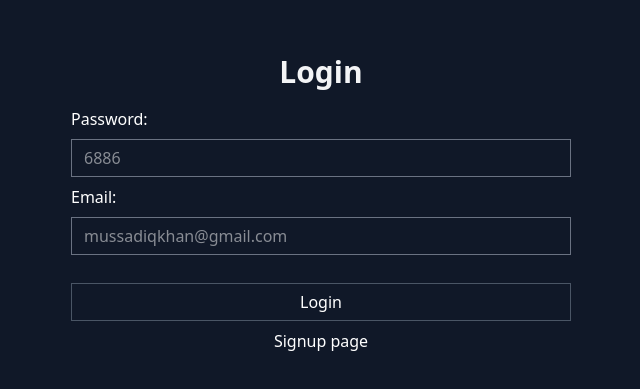
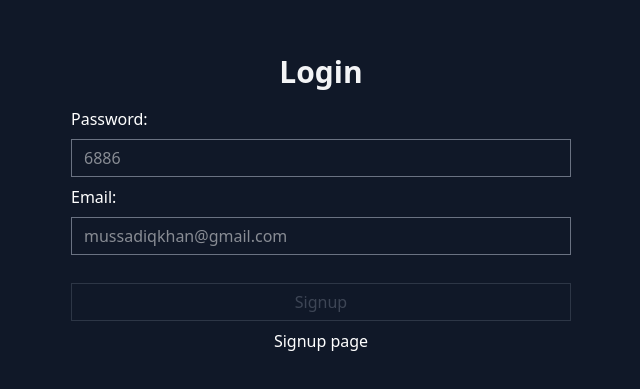
Before and after one commit to mussadiqkhan6886/auth, a Next.js app: page /login in a window 1280 px wide. Shown: the part 197-586 px from the top of the page, without its empty margins (319-959 px from the left). Built offline with nearby package versions, Linux system fonts and the light colour scheme.

Commit message:
fixed button

```diff
--- a/app/login/page.tsx
+++ b/app/login/page.tsx
@@ -2,7 +2,7 @@
 
 import Link from "next/link";
 import { useRouter } from "next/navigation";
-import { ChangeEvent, useState } from "react";
+import { ChangeEvent, useEffect, useState } from "react";
 
 const Login = () => {
 
@@ -11,9 +11,19 @@ const Login = () => {
     password: "",
   })
 
-  const logIn = async () => {
+  const [buttonDisabled, setButtonDisabled] = useState(false)
+
+  const login = async () => {
 
   }
+
+  useEffect(() => {
+    if(user.email.length > 0 && user.password.length > 0){
+      setButtonDisabled(false)
+    }else{
+      setButtonDisabled(true)
+    }
+  }, [user])
 
   const handleChange = (e: ChangeEvent<HTMLInputElement>) => {
     setUser({...user, [e.target.name]: e.target.value})
@@ -28,7 +38,7 @@ const Login = () => {
         <input type="password" id="password" placeholder="6886" name="password" onChange={handleChange} value={user.password} className="outline-none w-full border border-gray-500 px-3 py-1.5" />
         <label htmlFor="email">Email: </label>
         <input type="text" id="email" placeholder="mussadiqkhan@gmail.com" name="email" onChange={handleChange} value={user.email} className="outline-none w-full border border-gray-500 px-3 py-1.5" />
-        <button className="px-4 mt-5 hover:bg-gray-800 py-1.5 border border-gray-600 text-white" onClick={logIn}>Login</button>
+       <button className={`px-4 mt-5  py-1.5 border border-gray-600  ${buttonDisabled ? "cursor-not-allowed opacity-50 text-gray-500": "cursor-pointer opacity-100 text-white hover:bg-gray-800"}`} onClick={login}>Signup</button>
         <Link className="text-center" href={"/signup"}>Signup page</Link>
       </form>
     </div>
--- a/app/signup/page.tsx
+++ b/app/signup/page.tsx
@@ -2,19 +2,29 @@
 
 import Link from "next/link";
 import { useRouter } from "next/navigation";
-import { ChangeEvent, useState } from "react";
+import { ChangeEvent, useEffect, useState } from "react";
 
 const Signup = () => {
 
+  const router = useRouter()
   const [user, setUser ] = useState({
     email: "",
     password: "",
     username: ""
   })
+  const [buttonDisabled, setButtonDisabled] = useState(false)
 
   const signUp = async () => {
 
   }
+
+  useEffect(() => {
+    if(user.email.length > 0 && user.password.length > 0 && user.username.length > 0){
+      setButtonDisabled(false)
+    }else{
+      setButtonDisabled(true)
+    }
+  }, [user])
 
   const handleChange = (e: ChangeEvent<HTMLInputElement>) => {
     setUser({...user, [e.target.name]: e.target.value})
@@ -31,7 +41,7 @@ const Signup = () => {
         <input type="password" id="password" placeholder="6886" name="password" onChange={handleChange} value={user.password} className="outline-none w-full border border-gray-500 px-3 py-1.5" />
         <label htmlFor="email">Email: </label>
         <input type="text" id="email" placeholder="mussadiqkhan@gmail.com" name="email" onChange={handleChange} value={user.email} className="outline-none w-full border border-gray-500 px-3 py-1.5" />
-        <button className="px-4 mt-5 hover:bg-gray-800 py-1.5 border border-gray-600 text-white" onClick={signUp}>Signup</button>
+        <button className={`px-4 mt-5  py-1.5 border border-gray-600  ${buttonDisabled ? "cursor-not-allowed opacity-50 text-gray-500": "cursor-pointer opacity-100 text-white hover:bg-gray-800"}`} onClick={signUp}>Signup</button>
         <Link className="text-center" href={"/login"}>Login page</Link>
       </form>
     </div>
```
